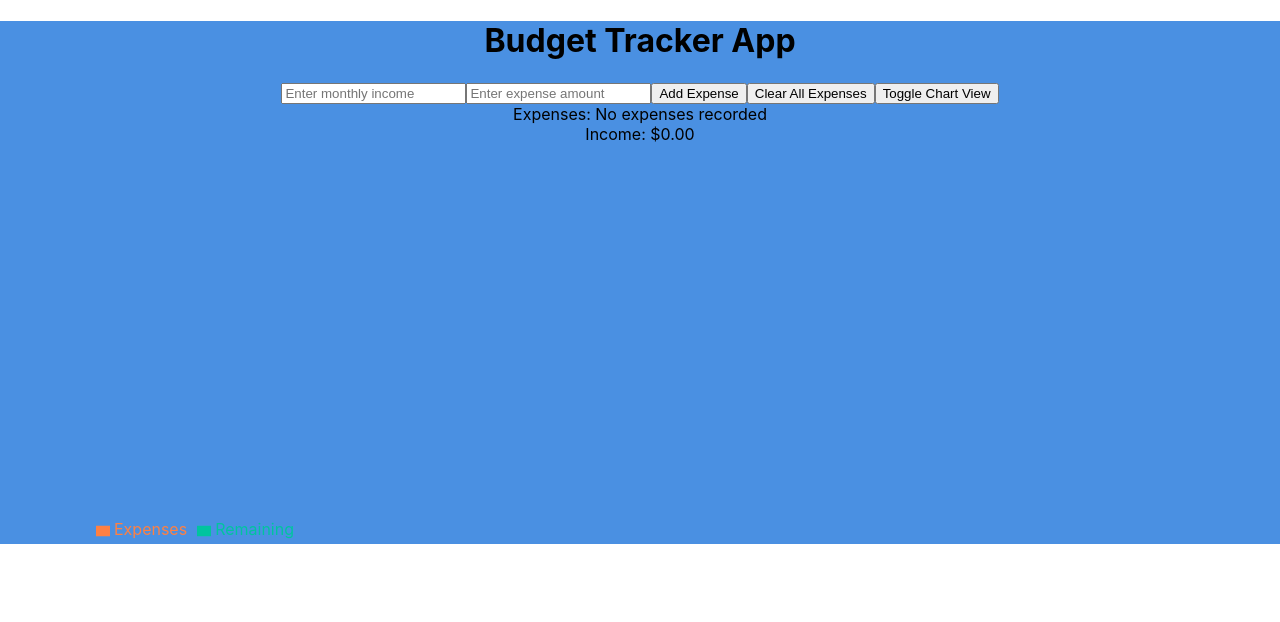
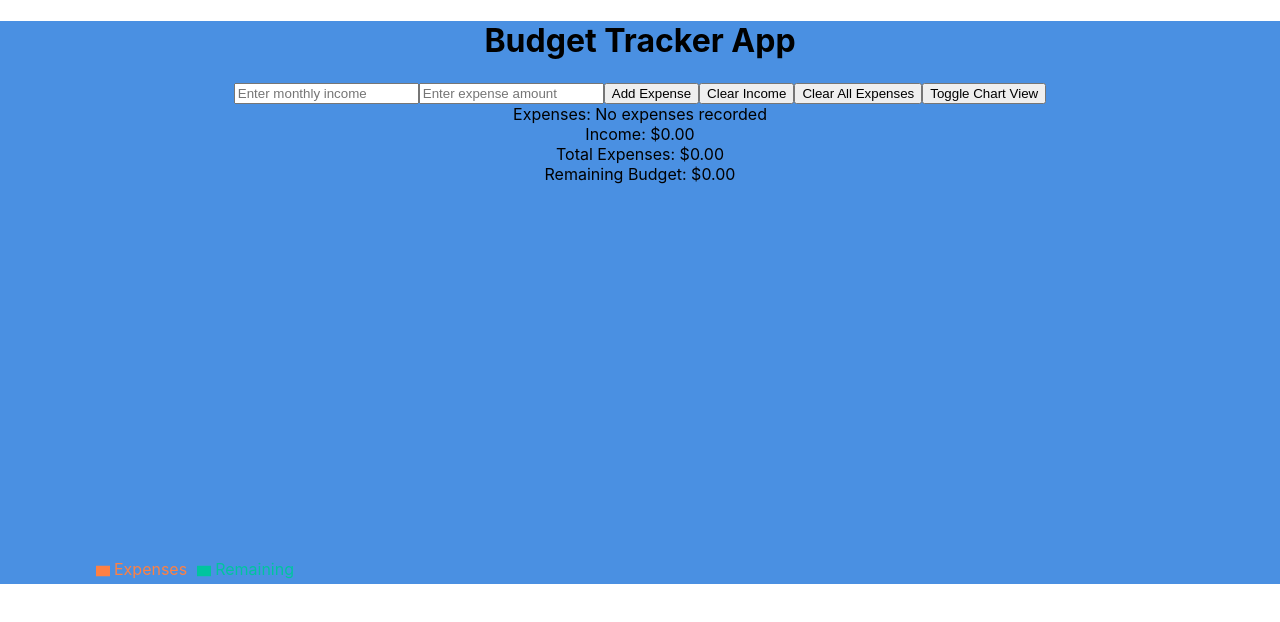
Before and after one commit to Adrik113/Adrik-Budget-Tracker, a React (Create React App) app: page / in a window 1280 px wide. Shown: the top 622 px of the page. Built offline with nearby package versions, Linux system fonts and the light colour scheme.

Commit message:
inital commit

```diff
--- a/src/App.js
+++ b/src/App.js
@@ -6,6 +6,7 @@ import ClearExpensesButton from './Components/ClearExpensesButton';
 import ToggleChartButton from './Components/ToggleChartButton';
 import ExpenseInputField from './Components/ExpenseInputField';
 import IncomeInputField from './Components/IncomeInputField';
+import ClearIncomeButton from './Components/ClearIncomeButton';
 import PieChart from './Components/PieChart';
 import BarChart from './Components/BarChart';
 import './App.css';
@@ -18,6 +19,7 @@ function App() {
   const [showPieChart, setShowPieChart] = useState(true);
 
 
+
   //Function to handle adding expenses
   const handleAddExpense = useCallback(() => {
     const value = parseFloat(expenseAmount);
@@ -27,7 +29,10 @@ function App() {
     }
   }, [expenseAmount]);
 
-
+  //function to handle clearing income
+  const handleClearIncome = () => {
+    setIncome("");
+  } ;
 
 
   const handleClearExpenses = useCallback(() => {
@@ -39,17 +44,22 @@ function App() {
   }, []);
 
   const totalExpenses = expenses.reduce((acc, current) => acc + current, 0);
+
+  const remainingBudget = income - totalExpenses;
   return (
     <div className="App">
       <Header />
       <IncomeInputField  value={income} onChange={(e) => setIncome(e.target.value ? parseFloat(e.target.value) : 0)} />
       <ExpenseInputField value={expenseAmount} onChange={(e) => setExpenseAmount(e.target.value)} />
       <AddExpenseButton onClick={handleAddExpense} />
+      <ClearIncomeButton onClick={handleClearIncome} />
       <ClearExpensesButton onClick={handleClearExpenses}/>
       <ToggleChartButton onClick={handleToggleChart}/>
       <div>Expenses: {expenses.length > 0 ? expenses.join(", ") : "No expenses recorded"}</div>
 
       <div>Income: ${Number(income || 0).toFixed(2)}</div>
+      <div>Total Expenses: ${totalExpenses.toFixed(2)}</div>
+      <div>Remaining Budget: ${remainingBudget.toFixed(2)}</div>
       {showPieChart ? (<PieChart income={income} expenses={totalExpenses}/>
       ) :
       (<BarChart income={income} expenses={totalExpenses}/>)}
--- /dev/null
+++ b/src/Components/ClearIncomeButton.js
@@ -0,0 +1,11 @@
+import React from 'react';
+
+function ClearIncomeButton({onClick}) {
+    return (
+        <button onClick={onClick}>
+            Clear Income
+        </button>
+    );
+}
+
+export default ClearIncomeButton;
```
